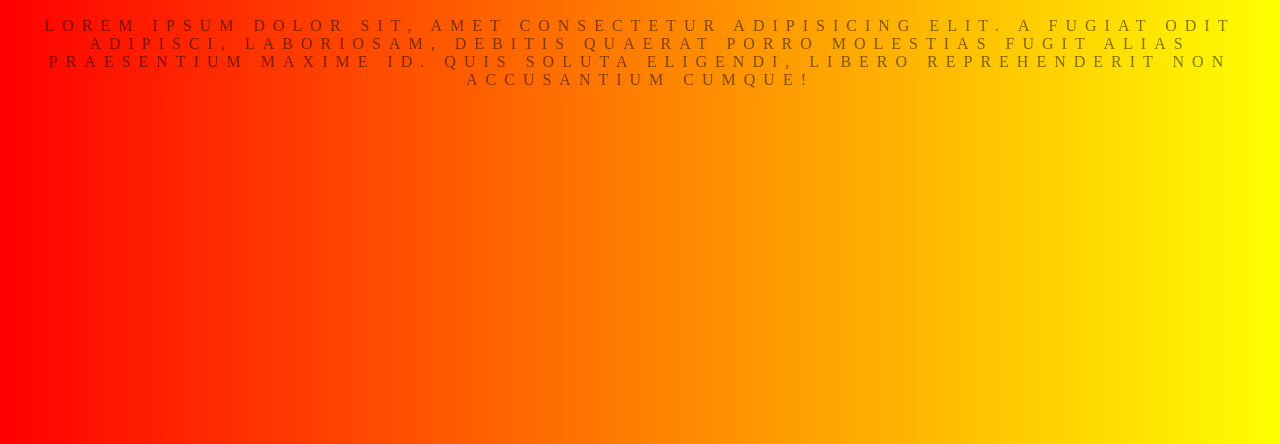
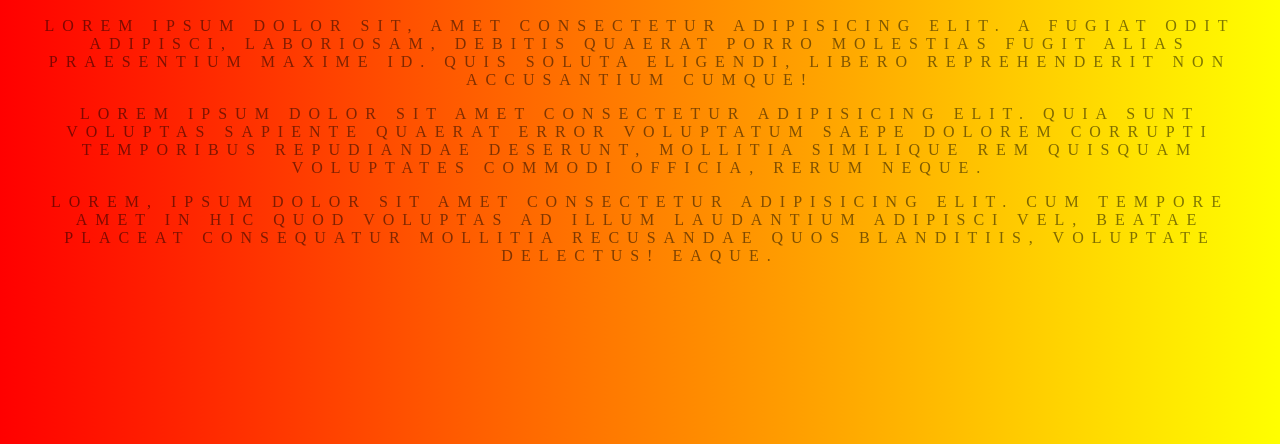
Before and after one commit to phanat8/background-generator, a plain HTML site: page index.html in a window 1280 px wide. Shown: the part 356-800 px from the top of the page. Drawn offline with Linux system fonts and the light colour scheme.

Commit message:
add another paragraph

```diff
--- a/index.html
+++ b/index.html
@@ -12,7 +12,9 @@
 
     <p>Lorem ipsum dolor sit, amet consectetur adipisicing elit. A fugiat odit adipisci, laboriosam, debitis quaerat porro molestias fugit alias praesentium maxime id. Quis soluta eligendi, libero reprehenderit non accusantium cumque!  </p>
 
+    <p>Lorem ipsum dolor sit amet consectetur adipisicing elit. Quia sunt voluptas sapiente quaerat error voluptatum saepe dolorem corrupti temporibus repudiandae deserunt, mollitia similique rem quisquam voluptates commodi officia, rerum neque.</p>
 
+    <p>Lorem, ipsum dolor sit amet consectetur adipisicing elit. Cum tempore amet in hic quod voluptas ad illum laudantium adipisci vel, beatae placeat consequatur mollitia recusandae quos blanditiis, voluptate delectus! Eaque.</p>
 	<script src="script.js"></script>
 </body>
 </html>
```
